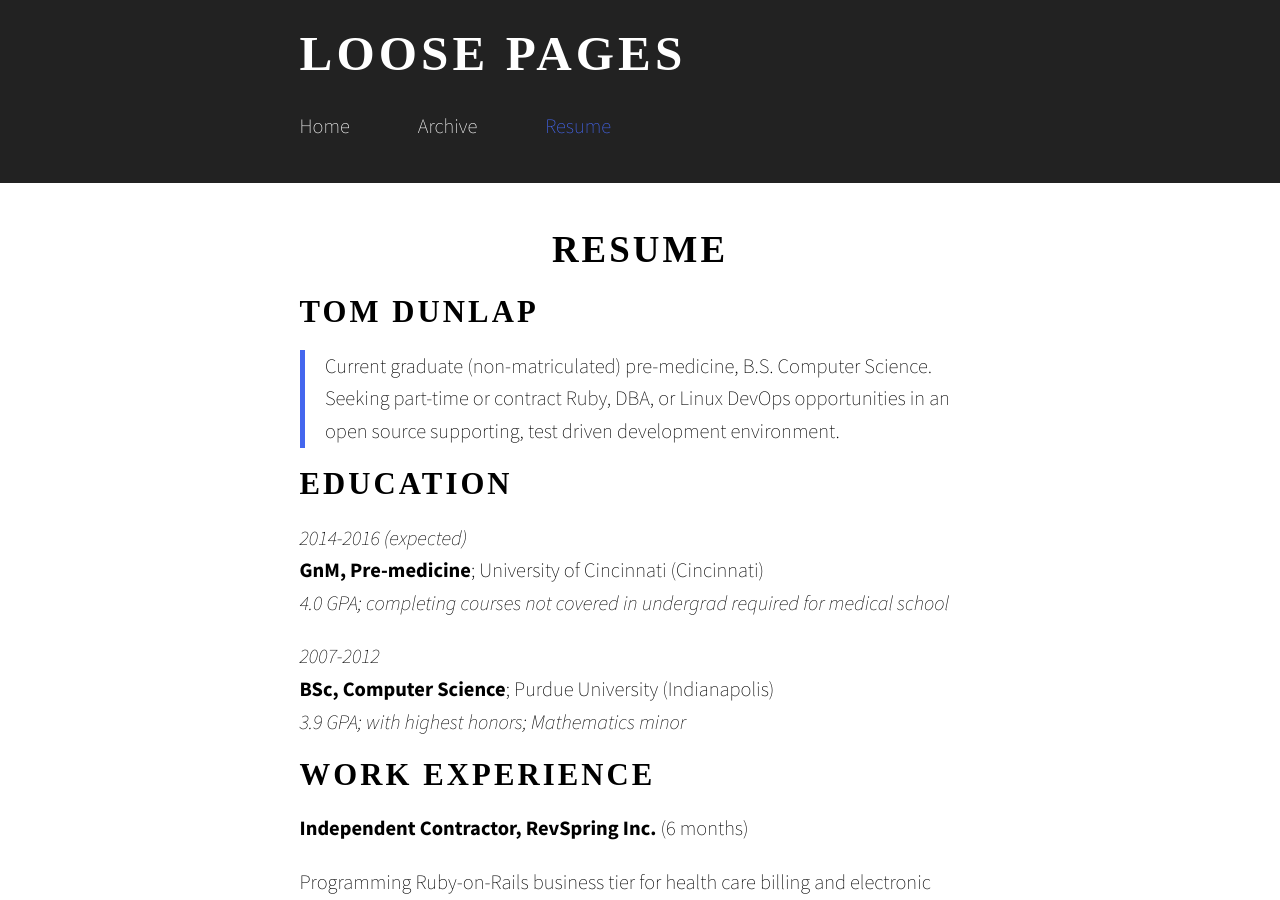
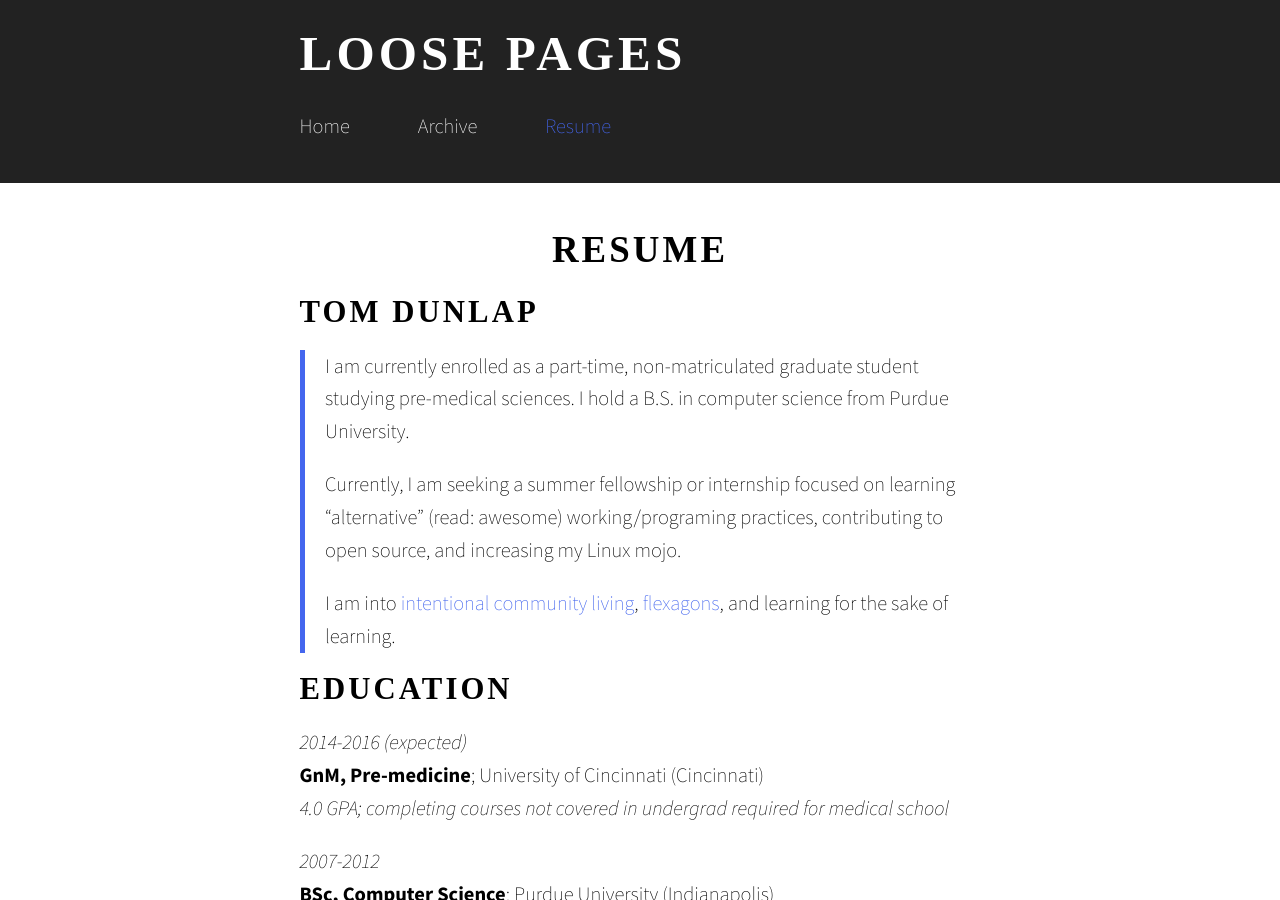
Before and after one commit to kindrowboat/motevets.com, a Jekyll site: the page built from resume.md, in a window 1280 px wide and 900 px high. Built offline with Jekyll 4.4.1, drawn with Linux system fonts in a browser that asks for light colours; some web fonts are replaced; Markdown is read by kramdown in place of the engine named in the settings; some of the changed text lies outside the part shown.

Commit message:
Update resume for seaking summer internship

```diff
--- a/resume.md
+++ b/resume.md
@@ -5,9 +5,16 @@ title: "Resume"
 Tom Dunlap
 ==========
 
-> Current graduate (non-matriculated) pre-medicine, B.S. Computer Science.
-> Seeking part-time or contract Ruby, DBA, or Linux DevOps opportunities in an
-> open source supporting, test driven development environment.
+> I am currently enrolled as a part-time, non-matriculated graduate student
+> studying pre-medical sciences. I hold a B.S. in computer science from Purdue
+> University.
+>
+> Currently, I am seeking a summer fellowship or internship focused on learning
+> "alternative" (read: awesome) working/programing practices, contributing to
+> open source, and increasing my Linux mojo.
+>
+> I am into [intentional community living][mac house], [flexagons], and learning
+> for the sake of learning.
 
 Education
 ---------
@@ -23,26 +30,27 @@ Education
 Work Experience
 ---------------
 
-**Independent Contractor, RevSpring Inc.** (6 months)
+**Independent Contractor, Tom Dunlap LLP.** (since August 2014)
 
-Programming Ruby-on-Rails business tier for health care billing and electronic
-record tracking. Instructed and coached test driven development.  Acting as
-liaison between national offices and integrating disparate technology of merged
-companies in Cininnati, OH and Phoenix, AZ.
 
-**Software Developer, Roadtrippers** (1 year)
+Clients include: CanDo and RevSpring Inc. Programming Ruby-on-Rails business
+tier for health care billing and electronic record tracking. Instructed and
+coached test driven development.  Acting as liaison between national offices and
+integrating disparate technology of merged companies in Cininnati, OH and
+Phoenix, AZ.
+
+**Software Developer, Roadtrippers** (April 2013 through May 2014)
 
 Back end Ruby-on-Rails and dev-ops developer for successful travel planning
 start-up in Cincinnati.  Orchestrated migration from MongoDB to PostGIS
 including data move, and ODM/ORM code replacement.
 
-**Independent Contractor, Mediafuel** (1 year, 6 months)
+**Independent Contractor, Mediafuel** (May 2011 through December 2012)
 
 Dev-ops server administration, mySQL database administration, and PHP business
 tier development for advertising company in Fishers, IN.
 
-**Technology Consultant, Ransburg Scout Reservation**
-(15 months, seasonal)
+**Technology Consultant, Ransburg Scout Reservation** (Seasonally 2005-2014)
 
 PostgreSQL database administration, network administration, hardware
 installation for Boy Scout summer camp in Bloomington, IN.
@@ -65,7 +73,7 @@ Theater of Cincinnati. Github: aauthor.
 Researched statistical models of pose estimation using Active Shape Models
 implemented in C++/OpenCV at IUPUI.
 
-###Technical Skills
+### Technical Skills
 **Ruby:** three years of Ruby-on-Rails, Chef, and Ruby gem programming for
 open source and proprietary projects.
 
@@ -100,7 +108,6 @@ Highest honor given to graduating student in Computer Science program.
 -  Staff Member of the Year (Ransburg Scout Reservation)
 -  Scholar with Distinction (AP College Board)
 
-
 References
 ----------
 
@@ -110,3 +117,6 @@ Omitted for privacy. Available upon request.
 
 <apocryphalauthor@gmail.com> • 317 753 5524
 334 McGregegor Ave., Cincinnati, OH 45219
+
+[mac house]: http://www.ic.org/directory/the-mac-house/
+[flexagons]: http://en.wikipedia.org/wiki/Flexagon
```
Also changed, not shown: other parts of resume.md (+1 -1 lines).
